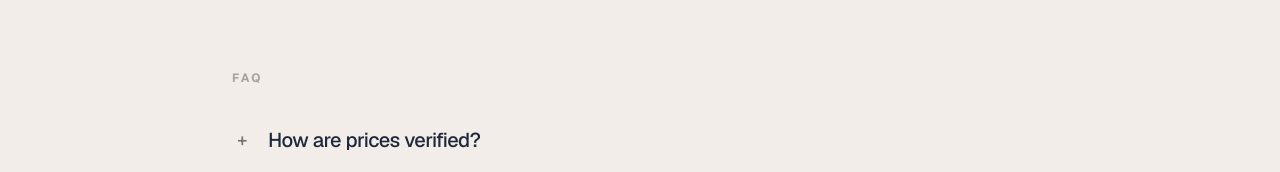
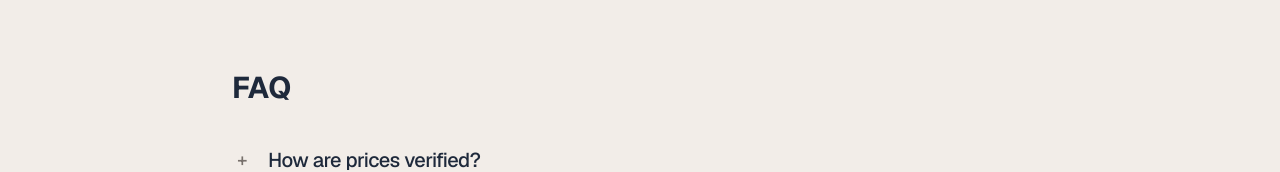
Before and after one commit to romeo-folie/llm-pricing-api, a Next.js app in the folder frontend/: page /pricing in a window 1280 px wide. Shown: the part 534-706 px from the top of the page. Built offline with nearby package versions, Linux system fonts and the light colour scheme; no server answers.

Commit message:
fix(faq): match FAQ heading typography to Features title

```diff
--- a/frontend/app/pricing/page.tsx
+++ b/frontend/app/pricing/page.tsx
@@ -127,8 +127,8 @@ export default function FeaturesPage() {
           <div className="mx-auto max-w-4xl px-6 py-8 sm:px-10">
             <h2
               id="faq-heading"
-              className="font-outfit text-xs font-bold uppercase tracking-[0.2em]"
-              style={{ color: "var(--dim)", marginBottom: "24px" }}
+              className="font-outfit text-3xl font-bold"
+              style={{ color: "var(--ink)", marginBottom: "24px" }}
             >
               FAQ
             </h2>
```
